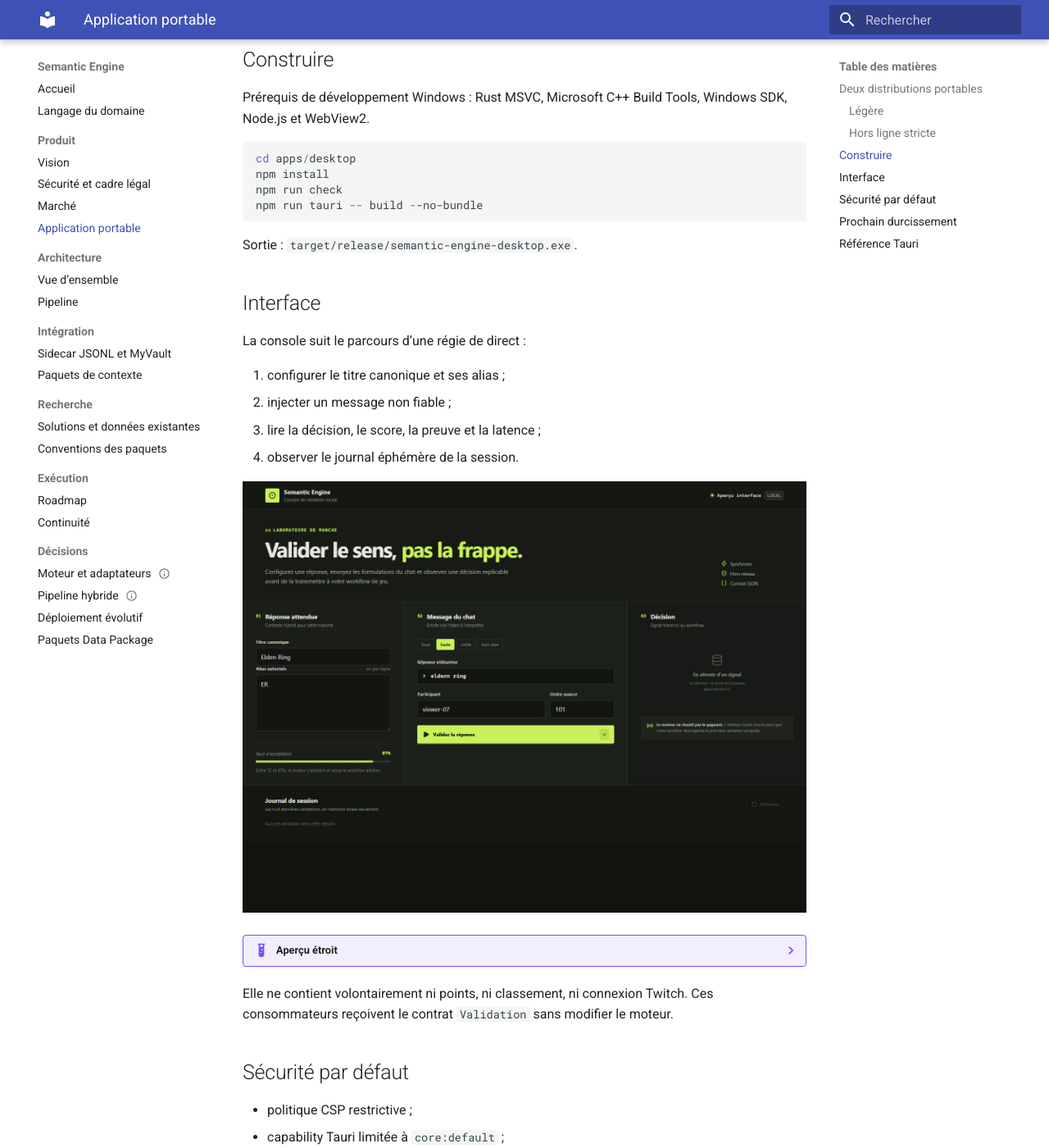
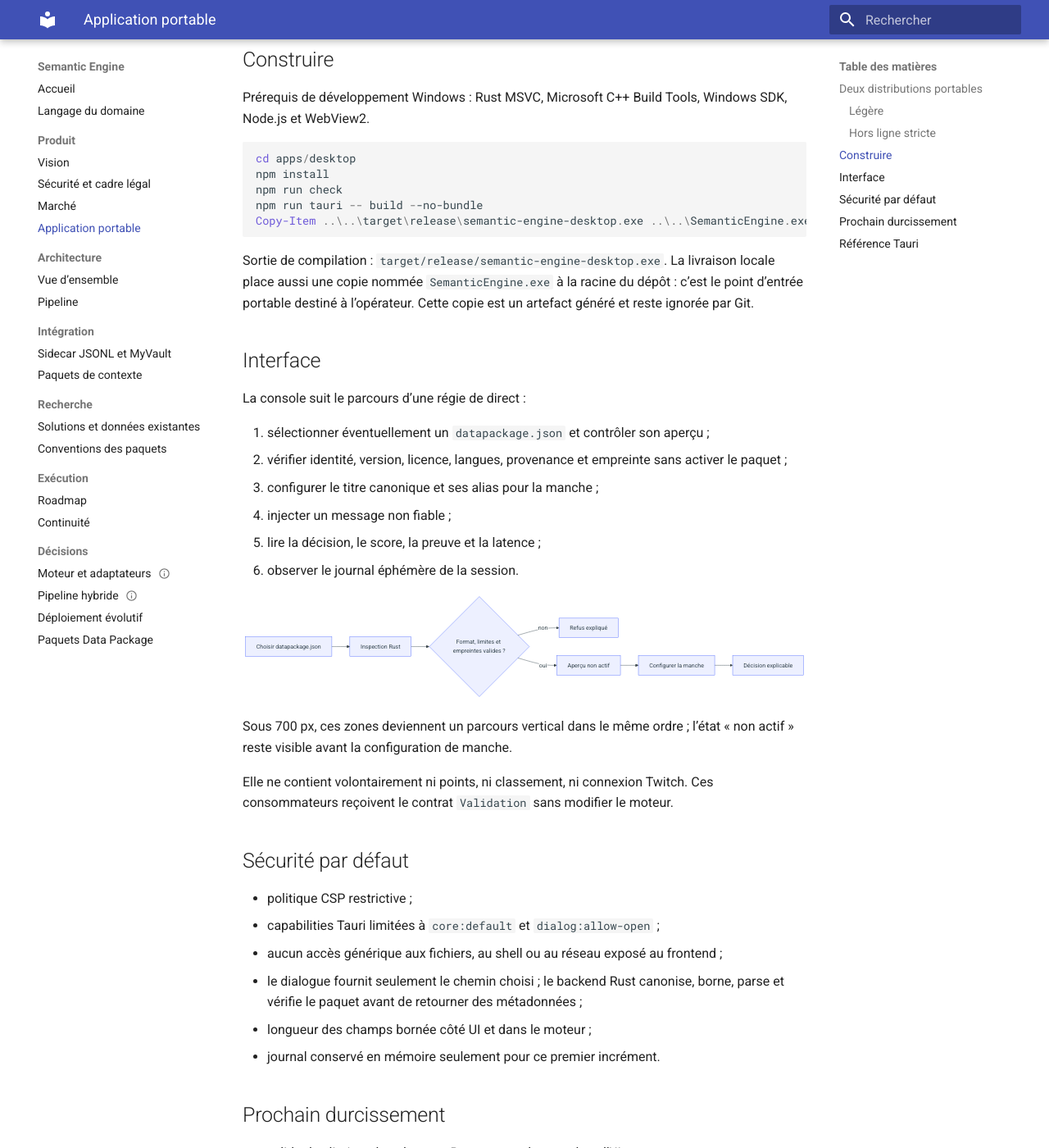
Before and after one commit to W-D0n/semantic-engine, an MkDocs documentation site: the page built from docs/product/portable-desktop.md, in a window 1280 px wide and 1400 px high, scrolled down 677 px. Shown: the whole window at 82% size. Built offline with MkDocs 1.6.1 and Material for MkDocs 9.7.7, drawn with Linux system fonts in a browser that asks for light colours; some of the changed text lies outside the part shown.

Commit message:
feat: inspect context packages from desktop

````diff
--- a/docs/product/portable-desktop.md
+++ b/docs/product/portable-desktop.md
@@ -31,26 +31,38 @@
 npm install
 npm run check
 npm run tauri -- build --no-bundle
+Copy-Item ..\..\target\release\semantic-engine-desktop.exe ..\..\SemanticEngine.exe -Force
 ```
 
-Sortie : `target/release/semantic-engine-desktop.exe`.
+Sortie de compilation : `target/release/semantic-engine-desktop.exe`.
+La livraison locale place aussi une copie nommée `SemanticEngine.exe` à la
+racine du dépôt : c’est le point d’entrée portable destiné à l’opérateur. Cette
+copie est un artefact généré et reste ignorée par Git.
 
 ## Interface
 
 La console suit le parcours d’une régie de direct :
 
-1. configurer le titre canonique et ses alias ;
-2. injecter un message non fiable ;
-3. lire la décision, le score, la preuve et la latence ;
-4. observer le journal éphémère de la session.
+1. sélectionner éventuellement un `datapackage.json` et contrôler son aperçu ;
+2. vérifier identité, version, licence, langues, provenance et empreinte sans
+   activer le paquet ;
+3. configurer le titre canonique et ses alias pour la manche ;
+4. injecter un message non fiable ;
+5. lire la décision, le score, la preuve et la latence ;
+6. observer le journal éphémère de la session.
 
-![Console Semantic Engine sur écran desktop](../assets/desktop-console.png)
+```mermaid
+flowchart LR
+    P["Choisir datapackage.json"] --> I["Inspection Rust"]
+    I --> V{"Format, limites et empreintes valides ?"}
+    V -- non --> R["Refus expliqué"]
+    V -- oui --> A["Aperçu non actif"]
+    A --> C["Configurer la manche"]
+    C --> D["Décision explicable"]
+```
 
-??? example "Aperçu étroit"
-
-    L’interface devient un parcours vertical sans perdre la décision principale.
-
-    ![Console Semantic Engine en largeur mobile](../assets/desktop-console-mobile.png)
+Sous 700 px, ces zones deviennent un parcours vertical dans le même ordre ;
+l’état « non actif » reste visible avant la configuration de manche.
 
 Elle ne contient volontairement ni points, ni classement, ni connexion Twitch.
 Ces consommateurs reçoivent le contrat `Validation` sans modifier le moteur.
@@ -58,8 +70,10 @@
 ## Sécurité par défaut
 
 - politique CSP restrictive ;
-- capability Tauri limitée à `core:default` ;
-- aucun accès fichier, shell ou réseau exposé au frontend ;
+- capabilities Tauri limitées à `core:default` et `dialog:allow-open` ;
+- aucun accès générique aux fichiers, au shell ou au réseau exposé au frontend ;
+- le dialogue fournit seulement le chemin choisi ; le backend Rust canonise,
+  borne, parse et vérifie le paquet avant de retourner des métadonnées ;
 - longueur des champs bornée côté UI et dans le moteur ;
 - journal conservé en mémoire seulement pour ce premier incrément.
 
@@ -69,7 +83,7 @@
 - signer le binaire et publier SBOM + checksums ;
 - tester sur une machine Windows propre ;
 - proposer le runtime WebView2 fixe pour le paquet hors ligne ;
-- ajouter le sélecteur graphique au mécanisme d’import de contexte déjà disponible en CLI ;
+- ajouter activation atomique, conservation de l’ancienne version et rollback ;
 - mesurer p50/p95/p99 sur le corpus cible.
 
 ## Référence Tauri
````
Also changed, not shown: HANDOFF.md (+8 -7 lines), apps/desktop/src/App.svelte (+93 -0 lines), apps/desktop/src/styles.css (+47 -4 lines), docs/integration/context-packages.md (+16 -3 lines), docs/roadmap.md (+9 -7 lines), docs/assets/desktop-console-mobile.png (deleted), docs/assets/desktop-console.png (deleted), 8 other files.
